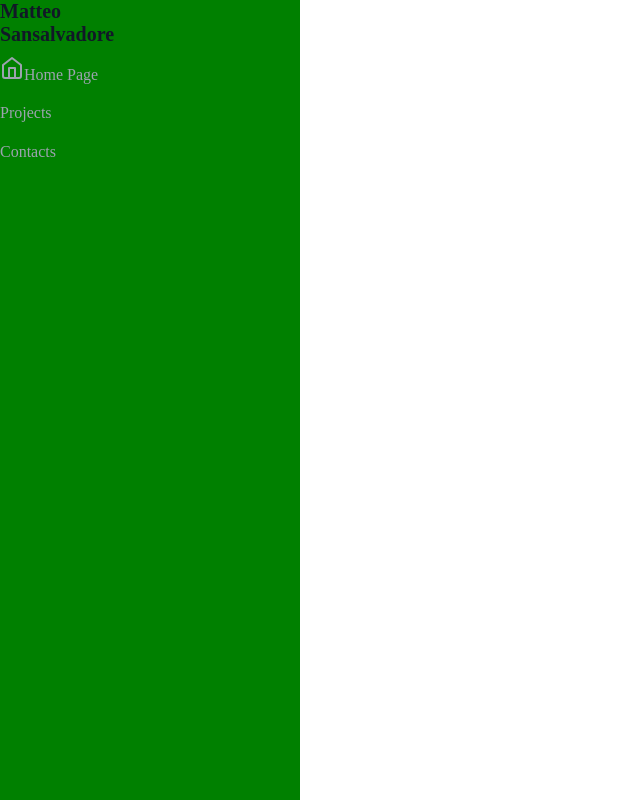
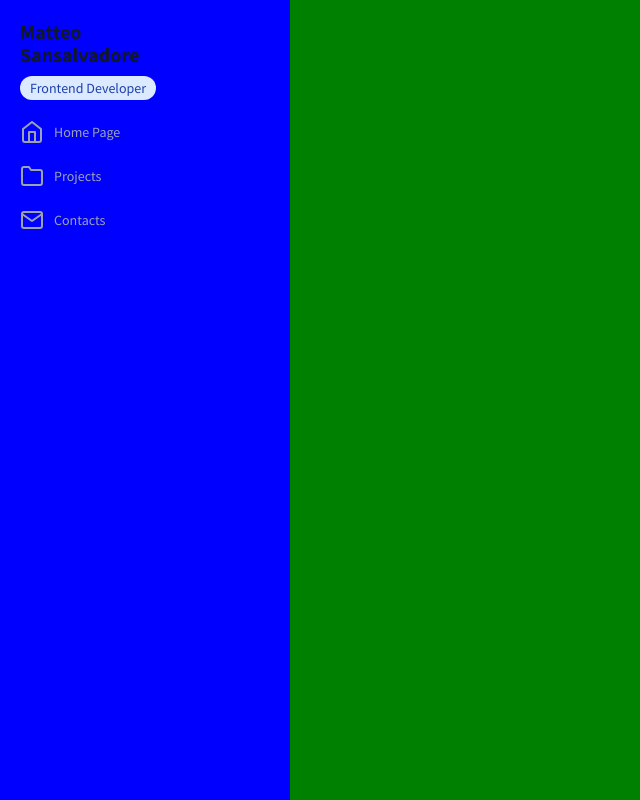
Before and after one commit to matteosansalvadore/portfolio2023, a Next.js app: page /components/sideBar in a window 1280 px wide. Before the commit this address had no page. Shown: the top 800 px of the page, without its empty margins (0-640 px from the left). Built offline with nearby package versions, Linux system fonts and the light colour scheme.

Commit message:
set up maindiv

```diff
--- a/pages/_app.jsx
+++ b/pages/_app.jsx
@@ -1,13 +1,30 @@
 import "../styles/globals.css";
-import Navbar from "./components/navbar";
+import Sidebar from "./components/sideBar";
+import ProfileCard from "./components/profileCard";
+import MainDiv from "./components/MainDiv";
+import styled from "styled-components";
+
+const MainContainer = styled.div`
+  height: 100vh;
+  width: 100vw;
+`;
+
+const BackgroundDiv = styled.div`
+  height: 100vh;
+  width: 100%;
+  /* color: #6b7280; */
+  background-color: green;
+  /* position: relative; */
+  color: yellow;
+`;
 
 export default function MyApp({ Component, pageProps }) {
   return (
-    <div>
-      <Navbar />
-      <div>
+    <MainContainer>
+      <Sidebar />
+      <BackgroundDiv>
         <Component {...pageProps} />
-      </div>
-    </div>
+      </BackgroundDiv>
+    </MainContainer>
   );
 }
--- /dev/null
+++ b/pages/components/mainDiv.jsx
@@ -0,0 +1,6 @@
+import React from "react";
+import styled from "styled-components";
+
+export default function MainDiv() {
+  return;
+}
--- a/pages/components/navbar.jsx
+++ /dev/null
@@ -1,41 +0,0 @@
-import React from "react";
-import styled from "styled-components";
-import { Home } from "react-feather";
-
-const Main = styled.div`
-  width: 300px;
-  height: 100vh;
-  background-color: green;
-  display: flex;
-  flex-direction: column;
-`;
-
-const Name = styled.p`
-  font-size: 20px;
-  color: #111827;
-  font-weight: bold;
-  margin: 0;
-`;
-
-const NavItem = styled.a`
-  color: #9ca3af;
-  text-decoration: none;
-  padding: 10px 0;
-`;
-
-export default function Navbar() {
-  return (
-    <div>
-      <Main>
-        <Name>Matteo</Name>
-        <Name>Sansalvadore</Name>
-        <NavItem href="#">
-          <Home />
-          Home Page
-        </NavItem>
-        <NavItem href="#">Projects</NavItem>
-        <NavItem href="#">Contacts</NavItem>
-      </Main>
-    </div>
-  );
-}
--- /dev/null
+++ b/pages/components/profileCard.jsx
@@ -0,0 +1,12 @@
+import React from "react";
+import styled from "styled-components";
+
+const ProfileBox = styled.div`
+  height: 300px;
+  width: 100%;
+  color: yellow;
+`;
+
+export default function ProfileCard() {
+  return <profileBox>Goodbye</profileBox>;
+}
--- /dev/null
+++ b/pages/components/sideBar.jsx
@@ -0,0 +1,69 @@
+import React from "react";
+import styled from "styled-components";
+import { Home } from "react-feather";
+import { Folder } from "react-feather";
+import { Mail } from "react-feather";
+
+const Main = styled.div`
+  width: 250px;
+  height: 100vh;
+  background-color: blue;
+  display: flex;
+  flex-direction: column;
+  padding: 20px;
+  position: absolute;
+`;
+
+const Name = styled.p`
+  font-size: 20px;
+  color: #111827;
+  font-weight: bold;
+  margin: 0;
+`;
+
+const Job = styled.div`
+  background-color: #dbeafe;
+  padding: 4px 10px;
+  color: #1e40af;
+  border-radius: 12px;
+  font-size: 14px;
+  width: fit-content;
+  margin: 10px 0;
+`;
+
+const NavItem = styled.a`
+  color: #9ca3af;
+  text-decoration: none;
+  padding: 10px 0;
+  display: flex;
+  align-items: center;
+  font-size: 14px;
+
+  & .logo {
+    margin-right: 10px;
+  }
+`;
+
+export default function Navbar() {
+  return (
+    <div>
+      <Main>
+        <Name>Matteo</Name>
+        <Name>Sansalvadore</Name>
+        <Job>Frontend Developer</Job>
+        <NavItem href="#">
+          <Home className="logo" />
+          Home Page
+        </NavItem>
+        <NavItem href="#">
+          <Folder className="logo" />
+          Projects
+        </NavItem>
+        <NavItem href="#">
+          <Mail className="logo" />
+          Contacts
+        </NavItem>
+      </Main>
+    </div>
+  );
+}
--- a/pages/index.tsx
+++ b/pages/index.tsx
@@ -9,12 +9,11 @@ export default function Home() {
   return (
     <>
       <Head>
-        <title>Create Next App</title>
-        <meta name="description" content="Generated by create next app" />
+        <title>Matteo Sansalvadore</title>
+        <meta name="description" content="Matteo Sansalvadore" />
         <meta name="viewport" content="width=device-width, initial-scale=1" />
         <link rel="icon" href="/favicon.ico" />
       </Head>
-      <div>lol</div>
     </>
   );
 }
--- a/styles/globals.css
+++ b/styles/globals.css
@@ -1,3 +1,4 @@
+@import url("https://fonts.googleapis.com/css2?family=Source+Sans+Pro:wght@400;600;700&display=swap");
 /*! normalize.css v8.0.1 | MIT License | github.com/necolas/normalize.css */
 
 /* Document
@@ -11,6 +12,7 @@
 html {
   line-height: 1.15; /* 1 */
   -webkit-text-size-adjust: 100%; /* 2 */
+  font-family: "Source Sans Pro", sans-serif;
 }
 
 /* Sections
```
